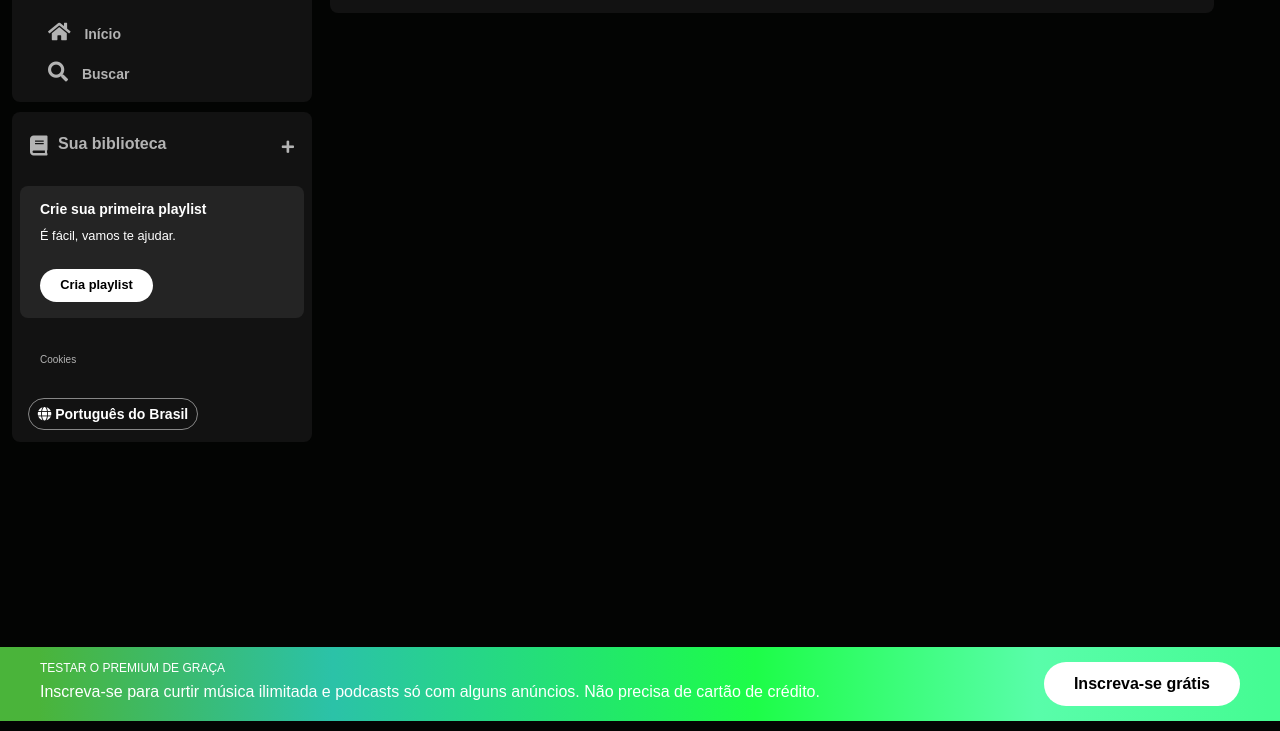
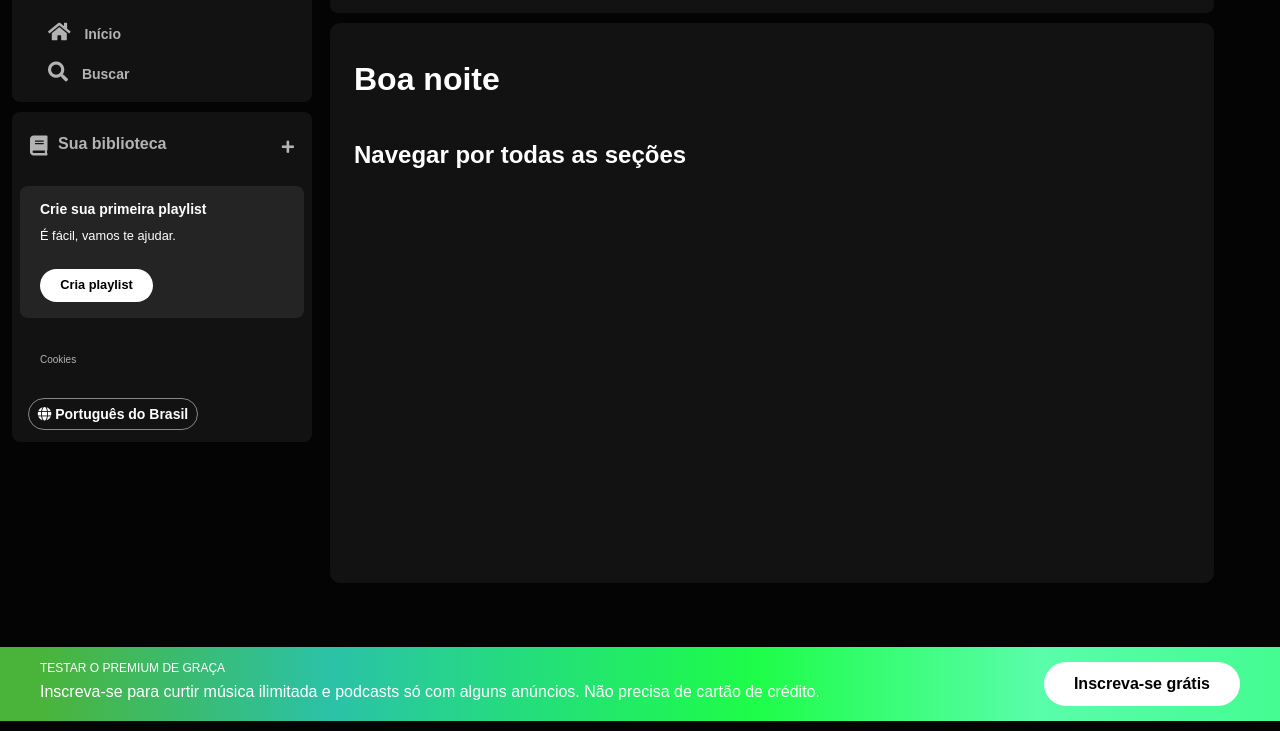
Before and after one commit to Isaque-cdj/clone-spotify, a plain HTML site: page index.html in a window 1280 px wide. Shown: the part 79-810 px from the top of the page. Drawn offline with Linux system fonts and the light colour scheme.

Commit message:
Desafio dia três

```diff
--- a/index.html
+++ b/index.html
@@ -95,6 +95,15 @@
                     </div>
                 </div>
             </nav>
+
+            <div class="playlist-container">
+                <div id="result-playlists">
+                    <div class="playlist">
+                        <h1 id="greeting">Boa noite</h1>
+                        <h2 class="session">Navegar por todas as seções</h2>
+                    </div>
+                </div>
+            </div>
         </div>
 
     </main>
--- a/src/styles/main-content.css
+++ b/src/styles/main-content.css
@@ -42,11 +42,6 @@
     cursor: pointer;
 }
 
-.header__login {
-    display: flex;
-    align-items: center;
-}
-
 .header__search {
     display: flex;
     align-items: center;
@@ -68,11 +63,16 @@
     background: transparent;
     border: none;
     padding: 0px 100px 0 12px;
-    color: #fff;
+    color: var(--text-base-light);
     text-overflow: ellipsis;
     overflow: hidden;
     white-space: nowrap;
     outline: none;
+}
+
+.header__login {
+    display: flex;
+    align-items: center;
 }
 
 .header__login .subscribe {
@@ -92,3 +92,29 @@
     font-weight: 700;
     border-radius: 40px;
 }
+
+.playlist-container {
+    height: 68vh;
+    padding-top: 16px;
+    margin: 10px;
+    border-radius: 10px;
+    background-color: #121212;
+}
+
+
+.playlist-container .playlist {
+    margin: 24px;
+}
+
+.playlist #greeting {
+    color: var(--text-base-light);
+    font-size: 32px;
+    font-weight: 700;
+    margin-bottom: 48px;
+}
+
+.playlist .session {
+    color: var(--text-base-light);
+    font-size: 24px;
+    font-weight: 700;
+}
--- a/src/styles/vars.css
+++ b/src/styles/vars.css
@@ -5,4 +5,5 @@
     /* Colors */
     --bg-icon: #131313;
     --bg-arrow-color: rgba(0,0,07);
+    --text-base-light: #FFF;
 }
```
